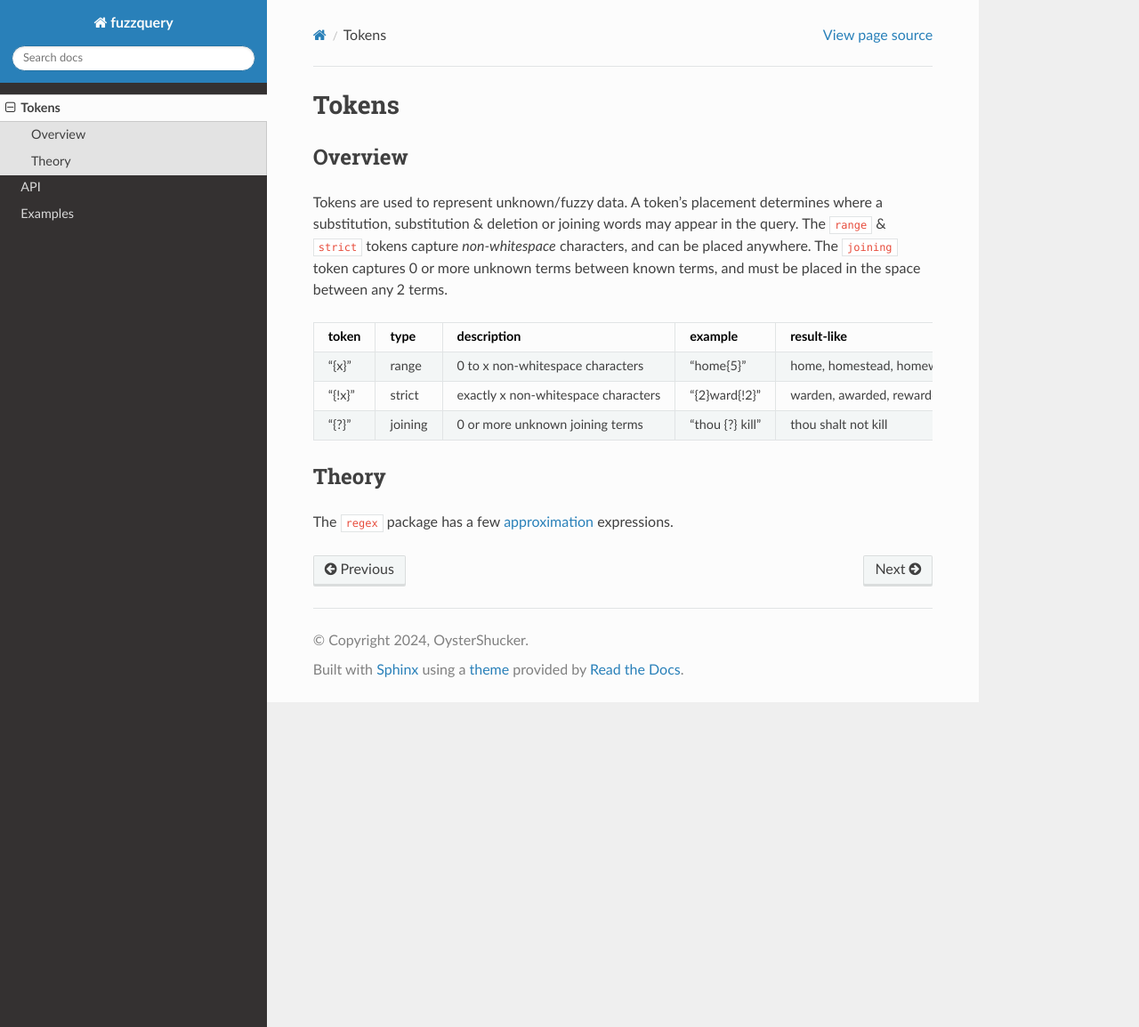
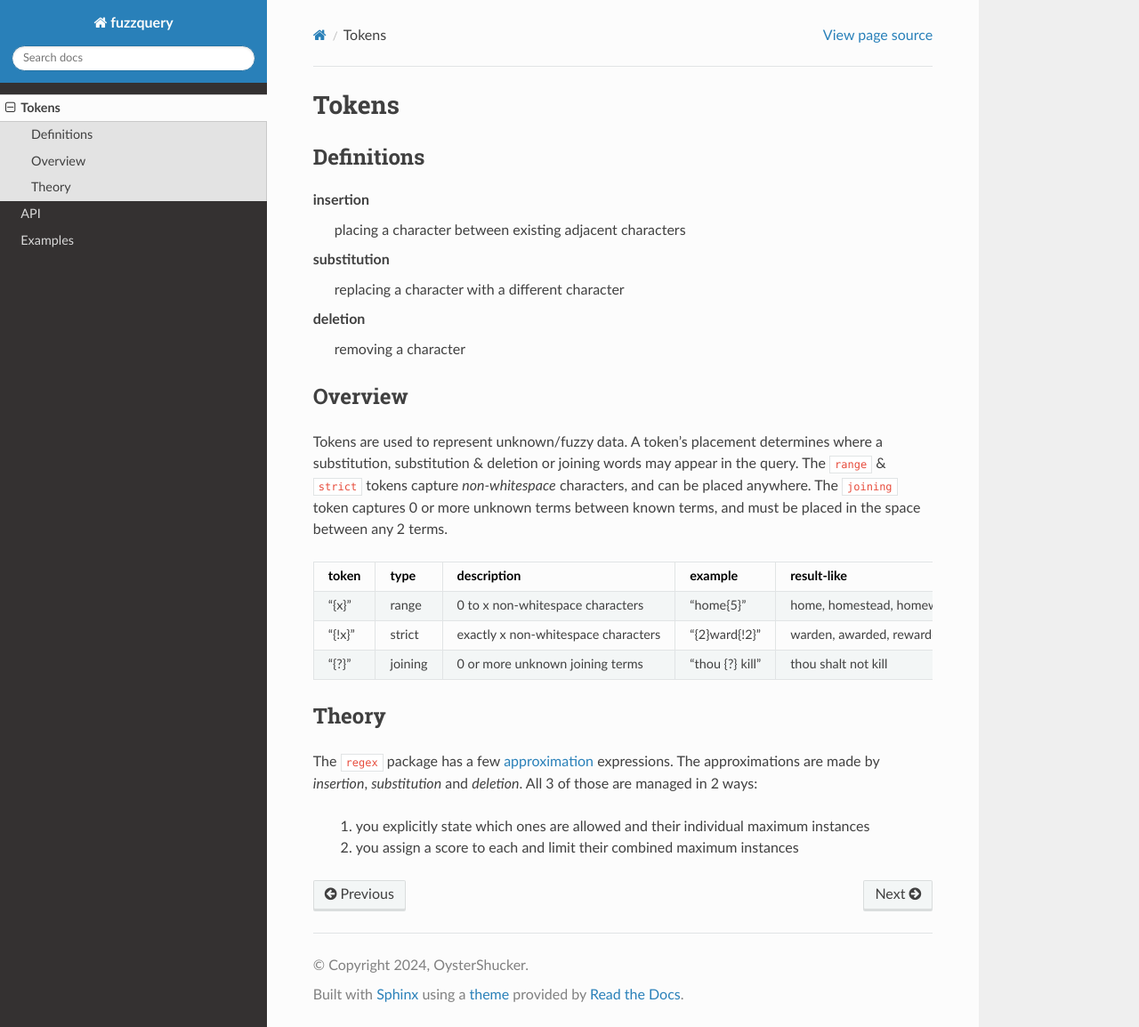
Before and after one commit to OneMadGypsy/fuzzquery, a Sphinx documentation site: the page built from docs/source/tokens.rst, in a window 1280 px wide and 1154 px high. Shown: the whole window at 89% size. Built offline with Sphinx 7.4.7 and the Read the Docs theme 2.0.0, drawn with Linux system fonts in a browser that asks for light colours.

Commit message:
Update tokens.rst

```diff
--- a/docs/source/tokens.rst
+++ b/docs/source/tokens.rst
@@ -1,5 +1,15 @@
 Tokens
 ======
+
+Definitions
+-----------
+
+insertion
+  placing a character between existing adjacent characters
+substitution
+  replacing a character with a different character
+deletion
+  removing a character
 
 Overview
 --------
@@ -23,3 +33,7 @@ Theory
 ------
 
 The ``regex`` package has a few `approximation <https://github.com/mrabarnett/mrab-regex#approximate-fuzzy-matching-hg-issue-12-hg-issue-41-hg-issue-109>`_ expressions.
+The approximations are made by `insertion`, `substitution` and `deletion`. All 3 of those are managed in 2 ways:
+
+  1. you explicitly state which ones are allowed and their individual maximum instances
+  2. you assign a score to each and limit their combined maximum instances
```
